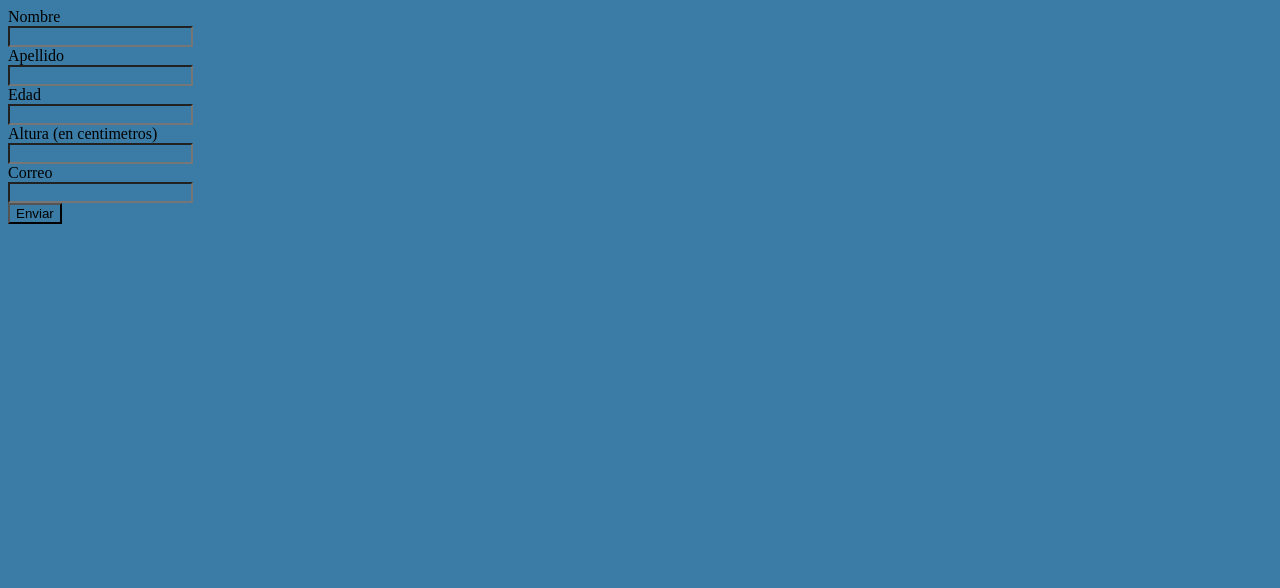
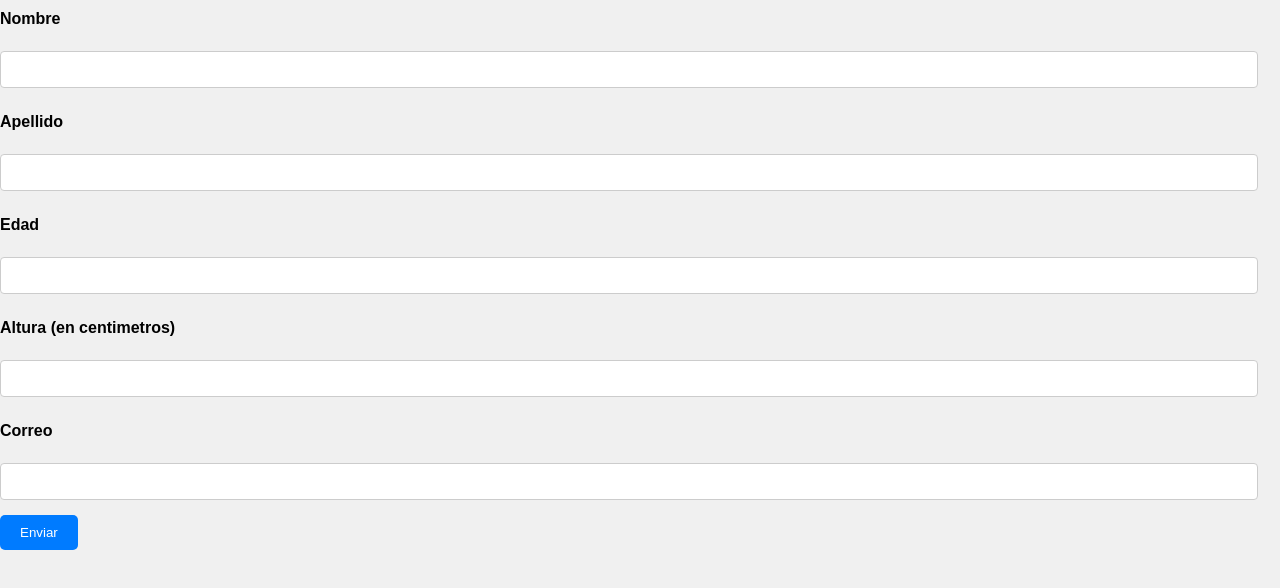
Before and after one commit to JoseMRuiz/TP2.Lab-3, a plain HTML site: page ejercicio-6/ejercicio6.html in a window 1280 px wide. Drawn offline with Linux system fonts and the light colour scheme; files that its build step writes are made by us from their sources.

Commit message:
ejercicio 6

```diff
--- a/ejercicio-6/ejercicio6.html
+++ b/ejercicio-6/ejercicio6.html
@@ -1,10 +1,10 @@
 <!DOCTYPE html>
 <html lang="en">
     <head>
-    <meta charset="UTF-8" />
-    <meta name="viewport" content="width=device-width, initial-scale=1.0" />
-    <link rel="stylesheet" href="./style.css" />
-    <title>Ejercicio 6</title>
+        <meta charset="UTF-8" />
+        <meta name="viewport" content="width=device-width, initial-scale=1.0" />
+        <link rel="stylesheet" href="style.css" />
+        <title>Ejercicio 6</title>
     </head>
     <body>
         <label>Nombre</label><br />
@@ -24,6 +24,6 @@
         <p id="validar3"></p>
         <p id="validar4"></p>
 
-    <script src="ejercicio6.js"></script>
+        <script src="ejercicio6.js"></script>
     </body>
 </html>
--- a/ejercicio-6/ejercicio6.js
+++ b/ejercicio-6/ejercicio6.js
@@ -46,4 +46,4 @@ const validar = () =>{
         validar4.style.color = "red";
         validar4.textContent = "El correo electrónico no puede estar vacío y debe incluir el ‘@’.";
     }
-}
+};
--- /dev/null
+++ b/ejercicio-6/style.css
@@ -0,0 +1,54 @@
+
+body {
+    font-family: Arial, sans-serif;
+    background-color: #f0f0f0;
+    margin: 0;
+    padding: 0;
+    display: block;
+    justify-content: center;
+    align-items: center;
+    height: 100vh;
+}
+
+form {
+    background-color: #ffffff;
+    padding: 20px;
+    border-radius: 5px;
+    box-shadow: 0 0 10px rgba(0, 0, 0, 0.1);
+    max-width: 400px;
+    width: 100%;
+}
+
+label {
+    font-weight: bold;
+    margin-top: 10px;
+    display: block;
+}
+
+input {
+    width: calc(100% - 22px);
+    padding: 10px;
+    margin-top: 5px;
+    margin-bottom: 15px;
+    border: 1px solid #cccccc;
+    border-radius: 4px;
+    box-sizing: border-box;
+}
+
+button {
+    background-color: #007bff;
+    color: #ffffff;
+    border: none;
+    padding: 10px 20px;
+    border-radius: 5px;
+    cursor: pointer;
+}
+
+button:hover {
+    background-color: #0056b3;
+}
+
+p {
+    color: red;
+    font-weight: bold;
+}
```
